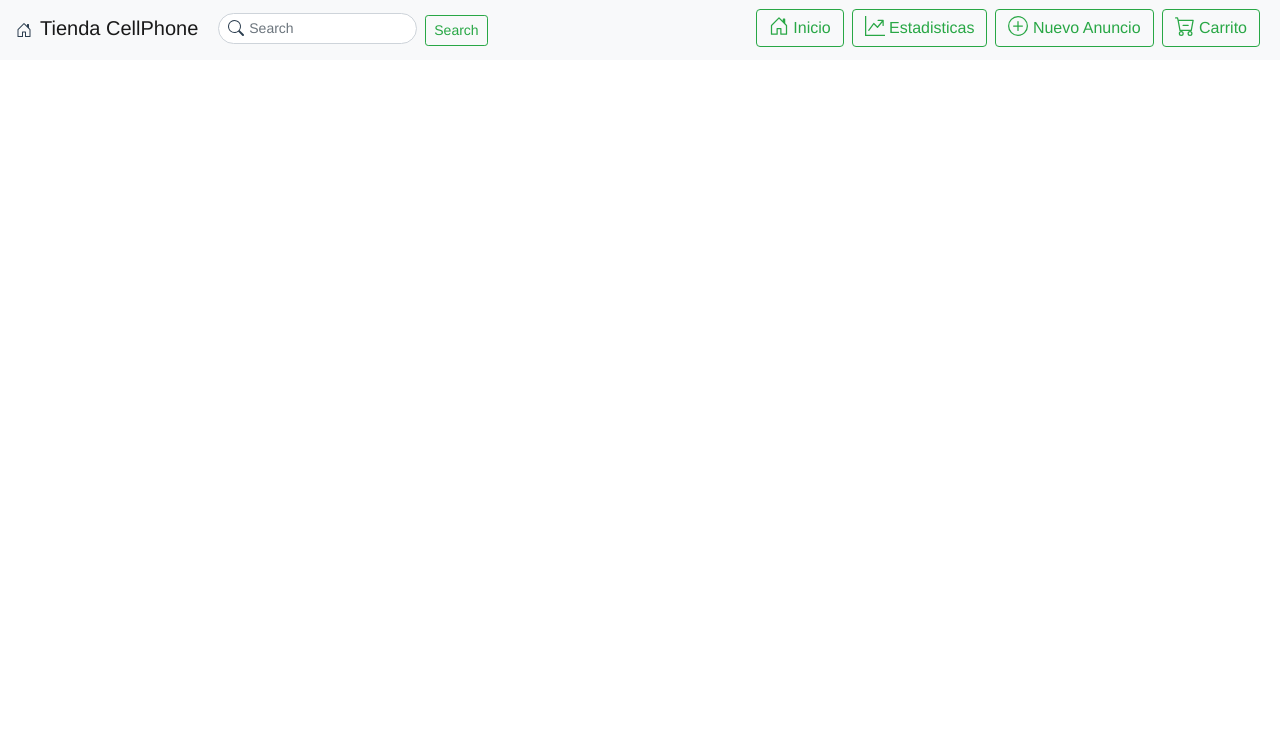
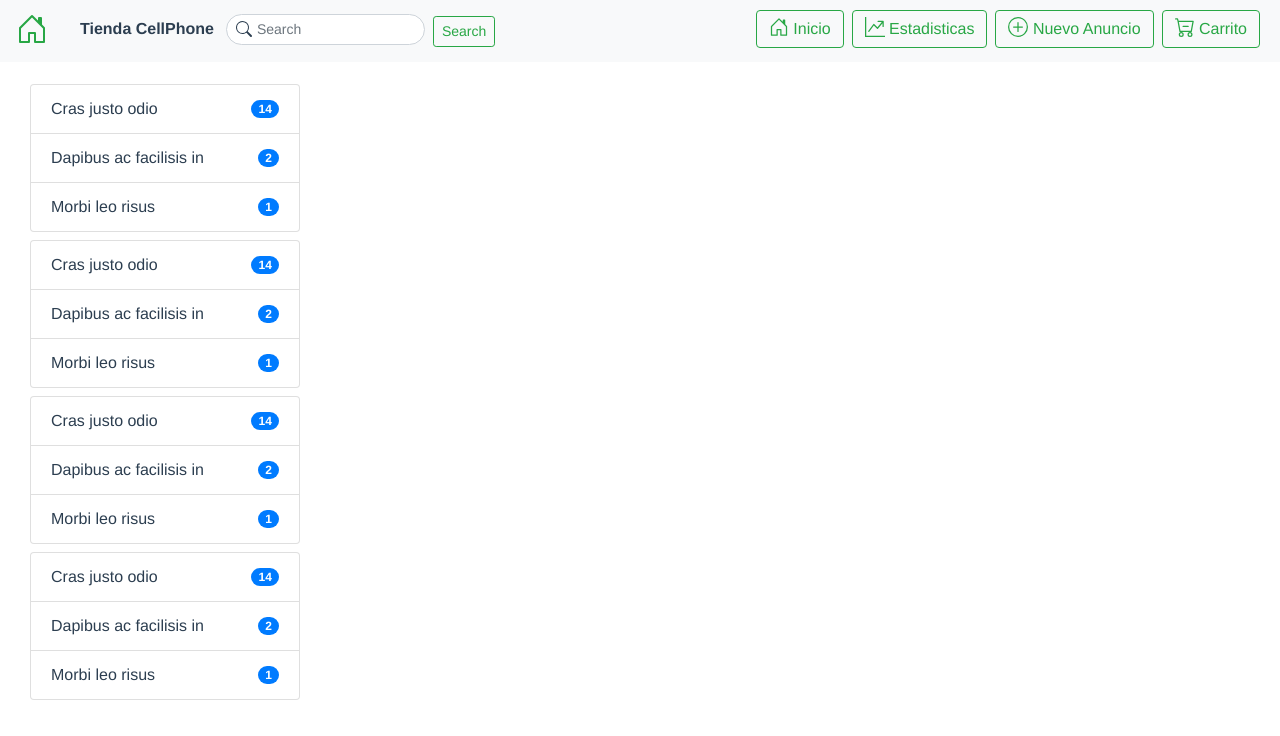
Before and after one commit to diego0043/cli-store, a Vue app: page / in a window 1280 px wide. Shown: the top 736 px of the page. Built offline with nearby package versions, Linux system fonts and the light colour scheme; what vuefire would draw is missing.

Commit message:
menu inquierdo agregado

```diff
--- a/src/components/ContainerPrincipal.vue
+++ b/src/components/ContainerPrincipal.vue
@@ -1,15 +1,25 @@
 <template>
   <div>
-      <!-- Agregar todo lo restante aca -->
+    <!-- Agregar todo lo restante aca -->
+    <div class="container-fluid">
+      <div class="row">
+        <div class="col-3">
+          <left-menu></left-menu>
+        </div>
+        <div class="col"></div>
+      </div>
+    </div>
   </div>
 </template>
 
 <script>
+import LeftMenu from "./LeftMenu.vue";
 export default {
-
-}
+  name: "ContainerPrincipal",
+  components: {
+    LeftMenu,
+  },
+};
 </script>
 
-<style>
-
-</style>
+<style></style>
--- /dev/null
+++ b/src/components/LeftMenu.vue
@@ -0,0 +1,112 @@
+<template>
+  <div>
+    <div class="container mt-4 overflow-auto menuIzquierdo">
+      <b-list-group class="mb-2">
+        <b-list-group-item
+          class="d-flex justify-content-between align-items-center"
+        >
+          Cras justo odio
+          <b-badge variant="primary" pill>14</b-badge>
+        </b-list-group-item>
+
+        <b-list-group-item
+          class="d-flex justify-content-between align-items-center"
+        >
+          Dapibus ac facilisis in
+          <b-badge variant="primary" pill>2</b-badge>
+        </b-list-group-item>
+
+        <b-list-group-item
+          class="d-flex justify-content-between align-items-center"
+        >
+          Morbi leo risus
+          <b-badge variant="primary" pill>1</b-badge>
+        </b-list-group-item>
+      </b-list-group>
+
+      <b-list-group class="mb-2">
+        <b-list-group-item
+          class="d-flex justify-content-between align-items-center"
+        >
+          Cras justo odio
+          <b-badge variant="primary" pill>14</b-badge>
+        </b-list-group-item>
+
+        <b-list-group-item
+          class="d-flex justify-content-between align-items-center"
+        >
+          Dapibus ac facilisis in
+          <b-badge variant="primary" pill>2</b-badge>
+        </b-list-group-item>
+
+        <b-list-group-item
+          class="d-flex justify-content-between align-items-center"
+        >
+          Morbi leo risus
+          <b-badge variant="primary" pill>1</b-badge>
+        </b-list-group-item>
+      </b-list-group>
+
+      <b-list-group class="mb-2">
+        <b-list-group-item
+          class="d-flex justify-content-between align-items-center"
+        >
+          Cras justo odio
+          <b-badge variant="primary" pill>14</b-badge>
+        </b-list-group-item>
+
+        <b-list-group-item
+          class="d-flex justify-content-between align-items-center"
+        >
+          Dapibus ac facilisis in
+          <b-badge variant="primary" pill>2</b-badge>
+        </b-list-group-item>
+
+        <b-list-group-item
+          class="d-flex justify-content-between align-items-center"
+        >
+          Morbi leo risus
+          <b-badge variant="primary" pill>1</b-badge>
+        </b-list-group-item>
+      </b-list-group>
+
+      <b-list-group class="mb-2">
+        <b-list-group-item
+          class="d-flex justify-content-between align-items-center"
+        >
+          Cras justo odio
+          <b-badge variant="primary" pill>14</b-badge>
+        </b-list-group-item>
+
+        <b-list-group-item
+          class="d-flex justify-content-between align-items-center"
+        >
+          Dapibus ac facilisis in
+          <b-badge variant="primary" pill>2</b-badge>
+        </b-list-group-item>
+
+        <b-list-group-item
+          class="d-flex justify-content-between align-items-center"
+        >
+          Morbi leo risus
+          <b-badge variant="primary" pill>1</b-badge>
+        </b-list-group-item>
+      </b-list-group>
+    </div>
+  </div>
+</template>
+
+<script>
+export default {};
+</script>
+
+<style scoped>
+.menuIzquierdo{
+    height: 80vh;
+    width: 300px;
+    scroll-behavior: smooth;
+}
+
+
+
+</style>
--- a/src/components/Navbar.vue
+++ b/src/components/Navbar.vue
@@ -1,9 +1,11 @@
 <template>
   <div>
     <b-navbar class="fixed-top" toggleable="lg" type="light" variant="light">
-      <b-icon  icon = "house-door" class="mr-2 d-none d-xl-block d-xxl-block"></b-icon>
-      <b-navbar-brand href="#" class="d-none d-xl-block d-xxl-block mb-1">Tienda CellPhone</b-navbar-brand>
 
+      <b-navbar-brand href="#" class="d-none d-xl-block d-xxl-block mb-1">
+        <b-icon  icon = "house-door" class="mr-3 d-none d-xl-block d-xxl-block iconPrincipal text-success"></b-icon>
+      </b-navbar-brand>
+      <label class="mt-1 mr-2 labelPrincipal">Tienda CellPhone</label>
       <b-nav-form class="control-form ml-1">
         <b-icon  icon = "search" class="iconBuscar mb-1"></b-icon>
         <b-form-input
@@ -60,9 +62,21 @@ export default {};
      position: absolute;
      left: 10px;
  }
+
  .input-buscar{
      text-indent: 22px;
      max-width: 13rem ;
      margin-right: 10px;
  }
+
+.iconPrincipal{
+  font-size: 2rem;
+  margin-top: auto;
+  margin-bottom: auto;
+}
+
+.labelPrincipal{
+  font-weight: bold;
+}
+
 </style>
```
Also changed, not shown: src/components/ContenedorCards.vue (added, +15 -0 lines).
